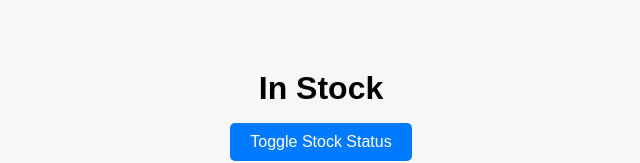
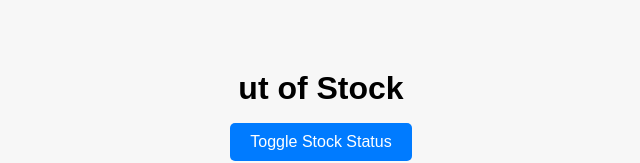
Before and after one commit to Mardonosan/Mardonosan.github.io, a plain HTML site: page index.html in a window 1280 px wide. Both pictures are taken after a click on the button "Toggle Stock Status". Shown: the part 285-448 px from the top of the page, without its empty margins (319-959 px from the left). Drawn offline with Linux system fonts and the light colour scheme.

Commit message:
Update index.html

```diff
--- a/index.html
+++ b/index.html
@@ -41,10 +41,10 @@
     const toggleButton = document.getElementById("toggle-button");
 
     toggleButton.addEventListener("click", () => {
-      if (stockStatusDiv.textContent === "Out of Stock") {
+      if (stockStatusDiv.textContent === "ut of Stock") {
         stockStatusDiv.textContent = "In Stock";
       } else {
-        stockStatusDiv.textContent = "Out of Stock";
+        stockStatusDiv.textContent = "ut of Stock";
       }
     });
   </script>
```
